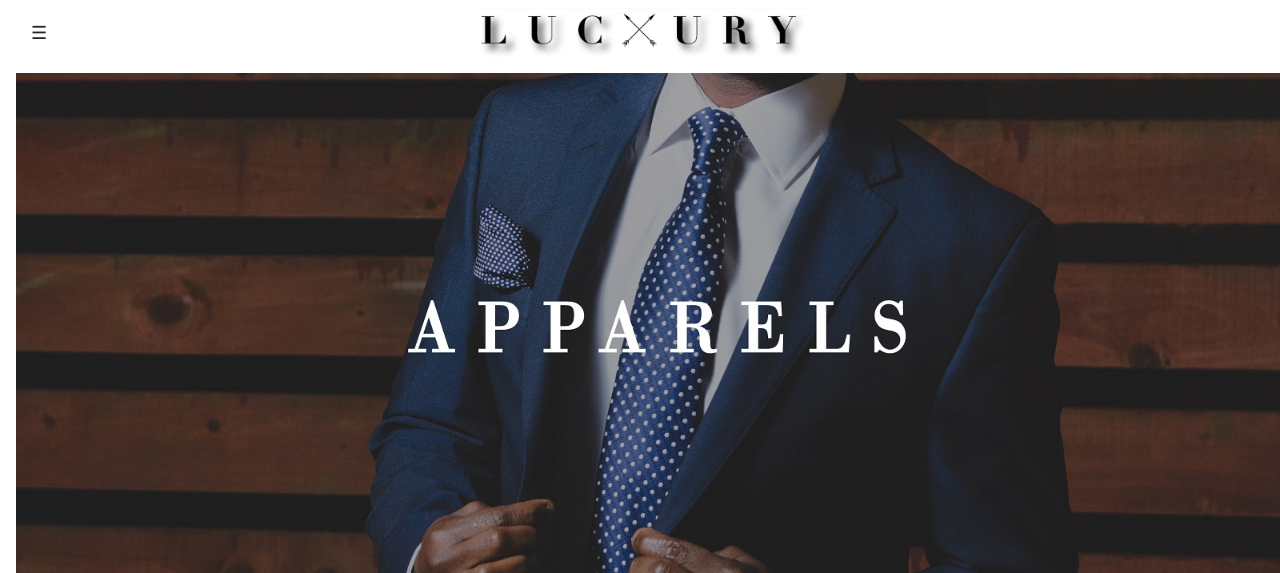
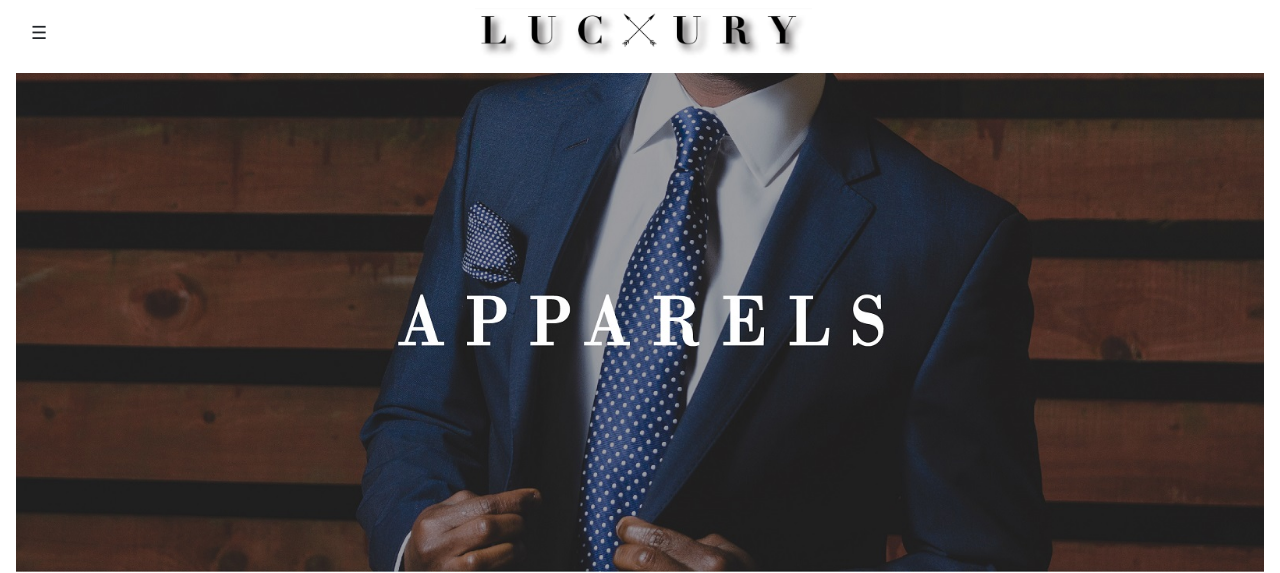
Before and after one commit to 15017206/Lucxury, a PHP site: page /Lucxury_000webhost/category_page_men1.php in a window 1280 px wide. Shown: the top 573 px of the page. Run offline with PHP 8.4, Linux system fonts and the light colour scheme; some libraries are stand-ins or nearby versions; grey boxes are pictures that could not be loaded.

Commit message:
Update category_page_men1.php

```diff
--- a/category_page_men1.php
+++ b/category_page_men1.php
@@ -69,7 +69,7 @@ and open the template in the editor.
             <div class="w3-display-container">
             <form action="subcategory_page_men1.php" method="post">
                 <input type="hidden" name="search_item" value="shirts">
-                <button class="w3-btn"><img id="banner1" src="images/category_page_men_images/apparels.jpg" alt=""/></button>
+                <button class="w3-btn"><img id="cell1" src="images/category_page_men_images/apparels.jpg" alt=""/></button>
             </form>
             </div>
 
@@ -77,7 +77,7 @@ and open the template in the editor.
             <div class="w3-display-container">
             <form action="subcategory_page_men2.php" method="post">
                 <input type="hidden" name="search_item" value="accessories">
-                <button class="w3-btn"><img id="banner1" src="images/category_page_men_images/accessories.jpg" alt=""/></button>
+                <button class="w3-btn"><img id="cell1" src="images/category_page_men_images/accessories.jpg" alt=""/></button>
             </form>
             </div>
 
@@ -85,7 +85,7 @@ and open the template in the editor.
             <div class="w3-display-container">
             <form action="subcategory_page_men3.php" method="post">
                 <input type="hidden" name="search_item" value="bags">
-                <button class="w3-btn"><img id="banner1" src="images/category_page_men_images/bags.jpg" alt=""/></button>
+                <button class="w3-btn"><img id="cell1" src="images/category_page_men_images/bags.jpg" alt=""/></button>
             </form>
             </div>
 
@@ -93,7 +93,7 @@ and open the template in the editor.
             <div class="w3-display-container">
             <form action="subcategory_page_men4.php" method="post">
                 <input type="hidden" name="search_item" value="shoes">
-                <button class="w3-btn"><img id="banner1" src="images/category_page_men_images/shoes.jpg" alt=""/></button>
+                <button class="w3-btn"><img id="cell1" src="images/category_page_men_images/shoes.jpg" alt=""/></button>
             </form>
             </div>
             </br>
```
